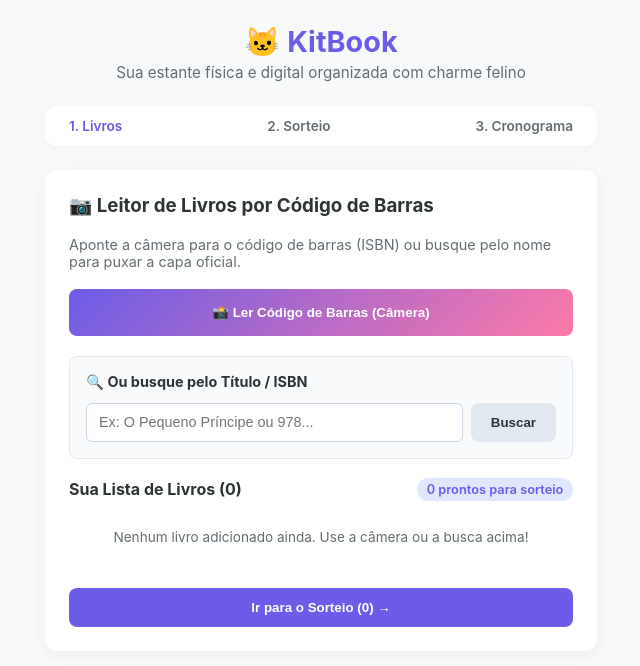
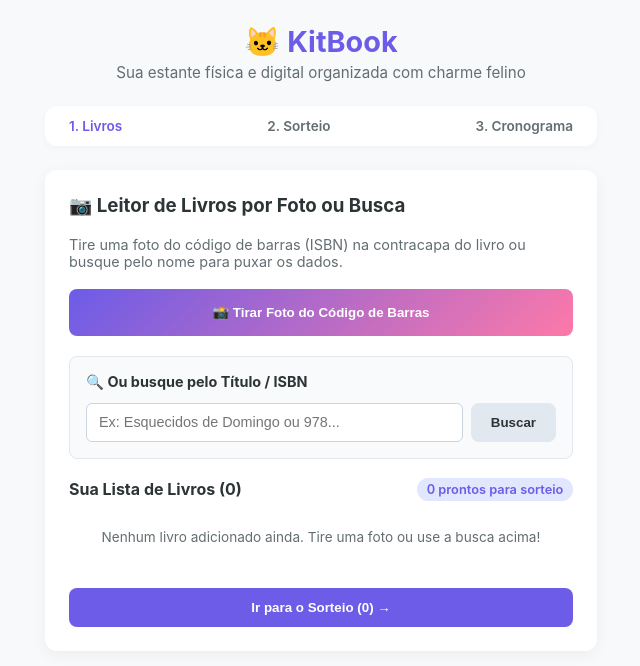
Before and after one commit to NatiPeralta/Kit-Book, a React (Vite) app: page / in a window 1280 px wide. Shown: the top 666 px of the page, without its empty margins (319-959 px from the left). Built offline with nearby package versions, Linux system fonts and the light colour scheme.

Commit message:
voltando a utilizar a API do Google para consulta de livros, dessa vez com chave de API

```diff
--- a/src/components/BookScanner/BookScanner.jsx
+++ b/src/components/BookScanner/BookScanner.jsx
@@ -1,80 +1,49 @@
 import { useState, useRef } from 'react';
 import { BrowserBarcodeReader } from '@zxing/library';
-import { searchBookByIsbnOrQuery } from '../../services/bookService';
+import { searchBookByIsbnOrQuery } from '../../services/googleBooks';
 import './BookScanner.css';
 
 export default function BookScanner({ onConfirmBooks, onNext }) {
   const [detectedBooks, setDetectedBooks] = useState([]);
   const [searchQuery, setSearchQuery] = useState('');
   const [isLoading, setIsLoading] = useState(false);
-  const [scanning, setScanning] = useState(false);
   const [scanError, setScanError] = useState('');
 
-  const videoRef = useRef(null);
-  const codeReaderRef = useRef(null);
+  const fileInputRef = useRef(null);
 
-  // Iniciar a câmera manualmente e depois aplicar o leitor de código de barras
-  const startScanning = async () => {
-    setScanning(true);
+  // Processar a foto tirada do código de barras
+  const handleImageCapture = async (e) => {
+    const file = e.target.files[0];
+    if (!file) return;
+
+    setIsLoading(true);
     setScanError('');
 
+    const imageUrl = URL.createObjectURL(file);
+    const codeReader = new BrowserBarcodeReader();
+
     try {
-      // 1. Pega o fluxo de vídeo da câmera do dispositivo (funciona perfeitamente em mobile e desktop)
-      const mediaStream = await navigator.mediaDevices.getUserMedia({
-        video: { facingMode: 'environment' }
-      });
+      // Tenta decodificar o código de barras direto da imagem capturada
+      const result = await codeReader.decodeFromImageUrl(imageUrl);
 
-      if (videoRef.current) {
-        videoRef.current.srcObject = mediaStream;
-      }
-
-      // 2. Inicializa o leitor do ZXing apontando para o elemento de vídeo ativo
-      codeReaderRef.current = new BrowserBarcodeReader();
-
-      // Dá um breve tempo para o vídeo renderizar e começa a decodificação contínua
-      setTimeout(() => {
-        if (videoRef.current && scanning) {
-          codeReaderRef.current.decodeFromVideoElement(videoRef.current, (result, err) => {
       if (result) {
         const isbn = result.getText();
-              if (isbn && isbn.length >= 10 ) {
-                stopScanning();
-                handleIsbnDetected(isbn);
-              }
-            }
-          });
-        }
-      }, 500);
+        const book = await searchBookByIsbnOrQuery(isbn);
 
-    } catch (err) {
-      console.error('Erro ao acessar a câmera:', err);
-      setScanError('Não foi possível acessar a câmera. Verifique se o navegador tem permissão.');
-      setScanning(false);
-    }
-  };
-
-  const handleIsbnDetected = async (isbn) => {
-    setIsLoading(true);
-    const book = await searchBookByIsbnOrQuery(isbn);
         if (book) {
           setDetectedBooks((prev) => [...prev, book]);
         } else {
-      alert(`Livro com código ${isbn} não encontrado na base.`);
+          alert(`Livro com código ${isbn} não encontrado.`);
         }
+      }
+    } catch (err) {
+      console.error('Erro ao ler o código de barras da foto:', err);
+      setScanError('Não foi possível identificar o código de barras na foto. Tente aproximar mais ou use a busca por texto abaixo.');
+    } finally {
       setIsLoading(false);
-  };
-
-  const stopScanning = () => {
-    // Para todas as trilhas de vídeo da câmera (apaga a luzinha vermelha/verde)
-    if (videoRef.current && videoRef.current.srcObject) {
-      const tracks = videoRef.current.srcObject.getTracks();
-      tracks.forEach((track) => track.stop());
-      videoRef.current.srcObject = null;
+      // Limpa o input para permitir enviar a mesma foto se necessário
+      e.target.value = '';
     }
-    if (codeReaderRef.current) {
-      codeReaderRef.current.reset();
-    }
-    setScanning(false);
   };
 
   const handleManualSearch = async (e) => {
@@ -113,39 +82,40 @@ export default function BookScanner({ onConfirmBooks, onNext }) {
 
   return (
     <div className="scanner-container">
-      <h3>📷 Leitor de Livros por Código de Barras</h3>
+      <h3>📷 Leitor de Livros por Foto ou Busca</h3>
       <p className="scanner-subtitle">
-        Aponte a câmera para o código de barras (ISBN) ou busque pelo nome para puxar a capa oficial.
+        Tire uma foto do código de barras (ISBN) na contracapa do livro ou busque pelo nome para puxar os dados.
       </p>
 
+      {/* Botão de Captura por Foto / Câmera Nativa */}
       <div className="camera-box">
-        {scanning ? (
-          <div className="video-wrapper">
-            <video
-              ref={videoRef}
-              className="scanner-video"
-              autoPlay
-              playsInline
-              muted
+        <input
+          type="file"
+          accept="image/*"
+          capture="environment"
+          ref={fileInputRef}
+          style={{ display: 'none' }}
+          onChange={handleImageCapture}
         />
-            <button className="btn-secondary btn-stop" onClick={stopScanning}>
-              Parar Câmera ✕
+
+        <button
+          className="btn-primary btn-start-cam"
+          onClick={() => fileInputRef.current.click()}
+          disabled={isLoading}
+        >
+          {isLoading ? 'Processando imagem...' : '📸 Tirar Foto do Código de Barras'}
         </button>
-          </div>
-        ) : (
-          <button className="btn-primary btn-start-cam" onClick={startScanning}>
-            📸 Ler Código de Barras (Câmera)
-          </button>
-        )}
-        {scanError && <p className="error-message">{scanError}</p>}
+
+        {scanError && <p className="error-message" style={{ color: '#e11d48', fontSize: '0.85rem', marginTop: '0.5rem' }}>{scanError}</p>}
       </div>
 
+      {/* Busca Manual por Título / ISBN */}
       <form className="manual-form" onSubmit={handleManualSearch}>
         <h4>🔍 Ou busque pelo Título / ISBN</h4>
         <div className="search-input-wrapper">
           <input
             type="text"
-            placeholder="Ex: O Pequeno Príncipe ou 978..."
+            placeholder="Ex: Esquecidos de Domingo ou 978..."
             value={searchQuery}
             onChange={(e) => setSearchQuery(e.target.value)}
           />
@@ -155,6 +125,7 @@ export default function BookScanner({ onConfirmBooks, onNext }) {
         </div>
       </form>
 
+      {/* Lista de Livros Selecionados com Capas */}
       <div className="detected-section">
         <div className="detected-header">
           <h4>Sua Lista de Livros ({detectedBooks.length})</h4>
@@ -162,7 +133,7 @@ export default function BookScanner({ onConfirmBooks, onNext }) {
         </div>
 
         {detectedBooks.length === 0 ? (
-          <p className="empty-list-text">Nenhum livro adicionado ainda. Use a câmera ou a busca acima!</p>
+          <p className="empty-list-text">Nenhum livro adicionado ainda. Tire uma foto ou use a busca acima!</p>
         ) : (
           <ul className="books-list">
             {detectedBooks.map((book) => (
--- a/src/services/bookService.js
+++ /dev/null
@@ -1,50 +0,0 @@
-export async function searchBookByIsbnOrQuery(query) {
-  try {
-    const cleanedQuery = query.trim();
-    // Usando a API de busca pública da Open Library
-    const url = `https://openlibrary.org/search.json?q=${encodeURIComponent(cleanedQuery)}&limit=1`;
-
-    const response = await fetch(url);
-    const data = await response.json();
-
-    if (!data.docs || data.docs.length === 0) {
-      // Fallback amigável caso não ache na Open Library
-      return {
-        id: Date.now() + Math.random(),
-        title: cleanedQuery,
-        author: 'Autor desconhecido',
-        pages: 300,
-        thumbnail: '',
-        unread: true
-      };
-    }
-
-    const bookInfo = data.docs[0];
-
-    // A Open Library retorna o ID da capa (cover_i), que podemos transformar na URL oficial da imagem
-    const coverId = bookInfo.cover_i;
-    const thumbnail = coverId
-      ? `https://covers.openlibrary.org/b/id/${coverId}-M.jpg`
-      : '';
-
-    return {
-      id: Date.now() + Math.random(),
-      title: bookInfo.title || cleanedQuery,
-      author: bookInfo.author_name ? bookInfo.author_name.join(', ') : 'Autor desconhecido',
-      pages: bookInfo.number_of_pages_median || 300,
-      thumbnail: thumbnail,
-      unread: true
-    };
-
-  } catch (error) {
-    console.error('Erro na requisição Open Library:', error);
-    return {
-      id: Date.now() + Math.random(),
-      title: query.trim(),
-      author: 'Autor desconhecido',
-      pages: 300,
-      thumbnail: '',
-      unread: true
-    };
-  }
-}
--- /dev/null
+++ b/src/services/googleBooks.js
@@ -0,0 +1,65 @@
+export async function searchBookByIsbnOrQuery(query) {
+  const cleanedQuery = query.trim();
+  if (!cleanedQuery) return null;
+
+  const cacheKey = `kitbook_cache_${cleanedQuery.toLowerCase()}`;
+  const cachedData = localStorage.getItem(cacheKey);
+  if (cachedData) {
+    return JSON.parse(cachedData);
+  }
+
+  const isIsbn = /^\d{10,13}$/.test(cleanedQuery);
+  const searchQuery = isIsbn ? `isbn:${cleanedQuery}` : cleanedQuery;
+
+  // Pega a chave do arquivo .env
+  const apiKey = import.meta.env.VITE_GOOGLE_BOOKS_API_KEY || '';
+  const fieldsFilter = 'items(volumeInfo(title,authors,pageCount,imageLinks))';
+
+  // Adiciona a chave na URL se ela existir
+  let url = `https://www.googleapis.com/books/v1/volumes?q=${encodeURIComponent(searchQuery)}&fields=${fieldsFilter}`;
+  if (apiKey) {
+    url += `&key=${apiKey}`;
+  }
+
+  try {
+    const response = await fetch(url);
+    const data = await response.json();
+
+    if (data.items && data.items.length > 0) {
+      const bookInfo = data.items[0].volumeInfo;
+
+      const bookResult = {
+        id: Date.now() + Math.random(),
+        title: bookInfo.title || cleanedQuery,
+        author: bookInfo.authors ? bookInfo.authors.join(', ') : 'Autor desconhecido',
+        pages: bookInfo.pageCount || 300,
+        thumbnail: bookInfo.imageLinks?.thumbnail || '',
+        unread: true
+      };
+
+      localStorage.setItem(cacheKey, JSON.stringify(bookResult));
+      return bookResult;
+    }
+
+    // Fallback caso o Google não encontre
+    return {
+      id: Date.now() + Math.random(),
+      title: cleanedQuery,
+      author: 'Autor desconhecido',
+      pages: 300,
+      thumbnail: '',
+      unread: true
+    };
+
+  } catch (error) {
+    console.error('Erro na requisição do Google Books:', error);
+    return {
+      id: Date.now() + Math.random(),
+      title: cleanedQuery,
+      author: 'Autor desconhecido',
+      pages: 300,
+      thumbnail: '',
+      unread: true
+    };
+  }
+}
```
Also changed, not shown: 1 other file (tests, documents, lock files or other folders). Lines whose indentation alone changed are shown as unchanged.
